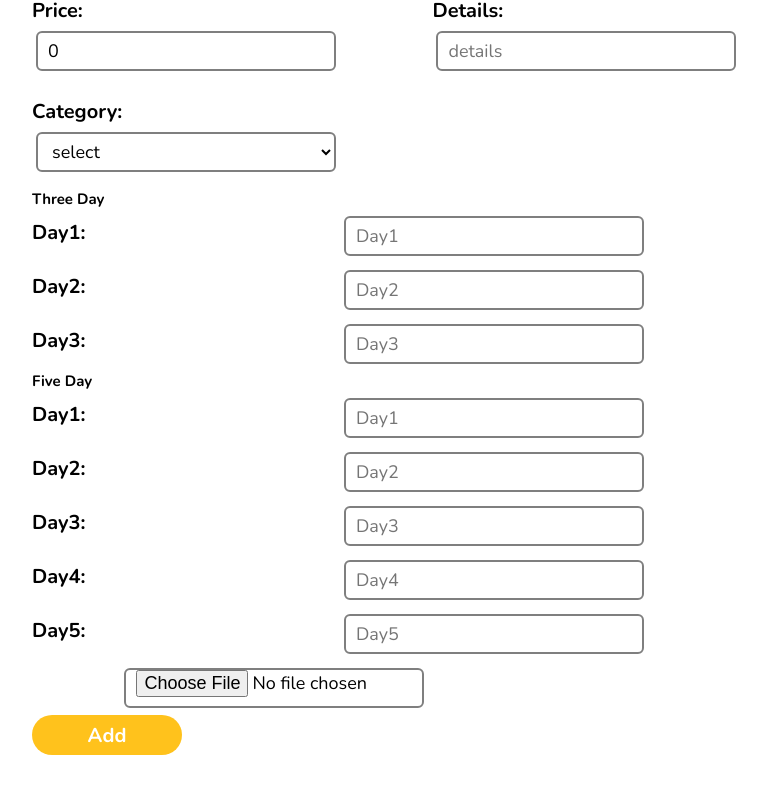
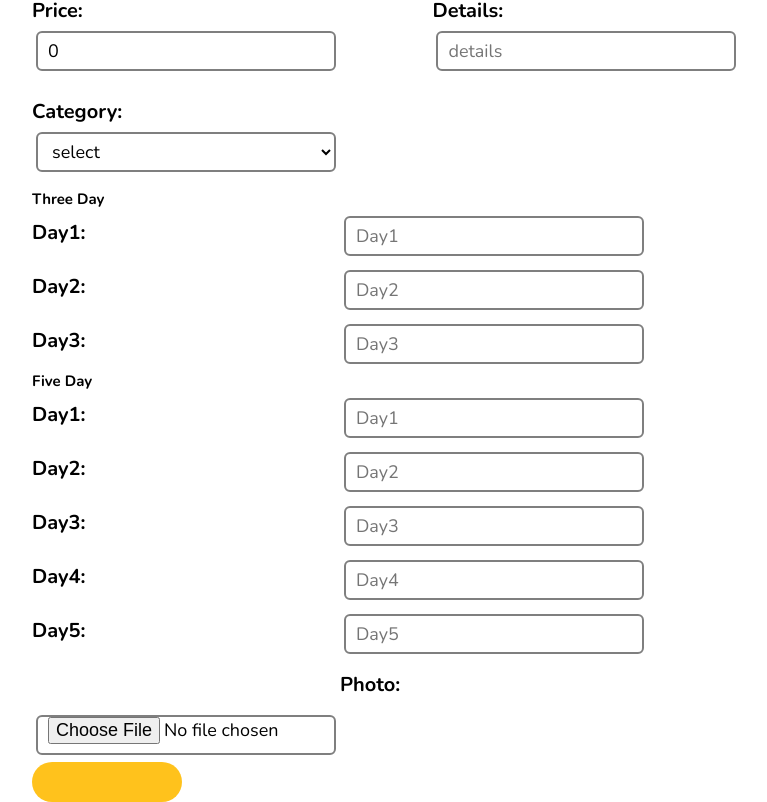
Before and after one commit to iamankit7667/Your-Tour-Guide, a React (Create React App) app in the folder client/: page /adminplaces in a window 1280 px wide. Shown: the part 286-1088 px from the top of the page, without its empty margins (308-1075 px from the left). Before the commit the page ends 1041 px from the top, so only its background shows below. Built offline with nearby package versions, Linux system fonts and the light colour scheme.

Commit message:
Add files via upload

```diff
--- a/client/src/components/Admin/AddPlaces.jsx
+++ b/client/src/components/Admin/AddPlaces.jsx
@@ -7,11 +7,14 @@ import "./AddPlaces.css";
 import { navItems } from "./NavItems";
 
 function AddPlaces(props) {
-  const user = JSON.parse(localStorage.getItem("user"));
-  const [btnValue, setBtnValue] = useState("Add");
   const navigate = useNavigate();
   const { id } = useParams();
 
+  // Retrieve the user object from localStorage
+  const user = JSON.parse(localStorage.getItem("user"));
+
+  // State for button value (Add/Update) and form fields
+  const [btnValue, setBtnValue] = useState("Add");
   const [image, setImage] = useState();
   const [placeinfo, setplaceinfo] = useState({
     from: "",
@@ -34,6 +37,7 @@ function AddPlaces(props) {
   });
 
   useEffect(() => {
+    // Fetch data if keyType is "edit"
     if (props.keyType === "edit") {
       Axios.get(`admins/place/${id}`).then((resp) => {
         if (resp.status !== 200) {
@@ -53,7 +57,7 @@ function AddPlaces(props) {
         }
       });
     }
-  }, []);
+  }, [id, props.keyType]);
 
   const onUpdateField = (e) => {
     const nextFieldState = {
@@ -89,6 +93,13 @@ function AddPlaces(props) {
 
   const submitHandler = async (e) => {
     e.preventDefault();
+
+    // Check if the user object exists before proceeding
+    if (!user) {
+      alert("User not logged in. Please log in to add a place.");
+      return;
+    }
+
     const fd = new FormData();
     fd.append("id", new Date().valueOf() + Math.floor(Math.random() * 10));
     fd.append("from", placeinfo.from);
@@ -99,10 +110,10 @@ function AddPlaces(props) {
     fd.append("photo", image);
     fd.append("threeDay", JSON.stringify(placeinfo.threeDay));
     fd.append("fiveDay", JSON.stringify(placeinfo.fiveDay));
-    Axios
-      .post(`admins/place/${user.username}`, fd, {
-        headers: { "Content-Type": "multipart/form-data" },
-      })
+
+    Axios.post(`admins/place/${user.username}`, fd, {
+      headers: { "Content-Type": "multipart/form-data" },
+    })
       .then((resp) => {
         if (resp.status === 200) {
           setplaceinfo({
@@ -129,8 +140,13 @@ function AddPlaces(props) {
         } else {
           navigate("/error");
         }
+      })
+      .catch((error) => {
+        console.error("Error uploading the place:", error);
+        alert("An error occurred while adding the place. Please try again.");
       });
   };
+
   return (
     <div>
       <Header user={true} navItems={navItems} />
@@ -287,27 +303,18 @@ function AddPlaces(props) {
             value={placeinfo.fiveDay.day5}
             onChange={onUpdateField3}
           />
-          {/* <select name="days" onChange={onUpdateField} style={{marginLeft: "30%"}}>
-            <option>No.of days</option>
-            {days.map((option, index) => {
-              return <option key={index}>{option}</option>;
-            })}
-          </select>
-          <select name="busType" onChange={onUpdateField}>
-            <option>Bus Types</option>
-            {busType.map((option, index) => {
-              return <option key={index}>{option}</option>;
-            })}
-          </select> */}
+
+          <br />
+          <label htmlFor="photo">Photo: </label>
           <input
-            style={{ marginLeft: "30%" }}
-            placeholder="choose picture"
-            type="file"
-            name="photo"
+            placeholder={"photo"}
+            leftIcon={"bi bi-card-text"}
+            type={"file"}
+            name={"photo"}
             onChange={(e) => setImage(e.target.files[0])}
           />
           <br />
-          <Btn type="submit" value={btnValue} />
+          <Btn type={"submit"} btnValue={btnValue} />
         </form>
       </div>
     </div>
```
